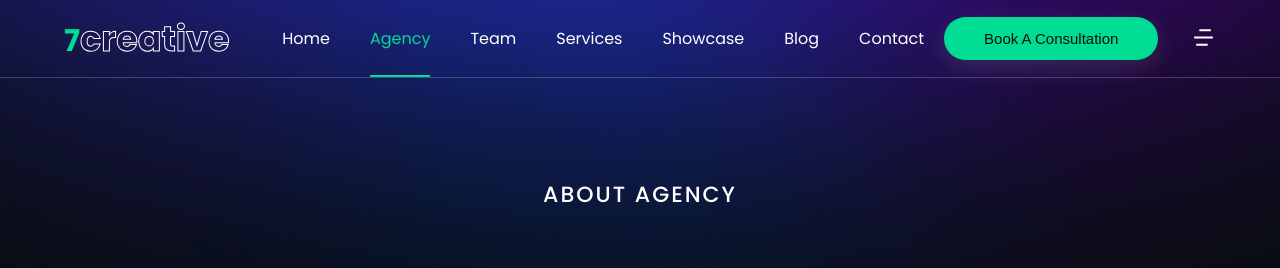
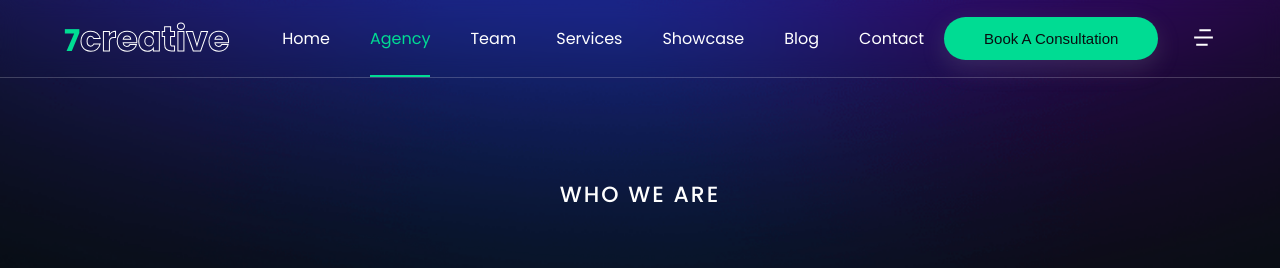
Before and after one commit to Imoite-zn/acme-org-site, a Next.js app: page /agency in a window 1280 px wide. Shown: the top 268 px of the page. Built offline with nearby package versions, Linux system fonts and the light colour scheme.

Commit message:
first commit

```diff
--- a/package.json
+++ b/package.json
@@ -1,5 +1,5 @@
 {
-  "name": "creative-agency",
+  "name": "acme-organisation",
   "version": "0.1.0",
   "private": true,
   "scripts": {
--- a/sections/Agency.js
+++ b/sections/Agency.js
@@ -9,7 +9,7 @@ const Agency = () => {
       <section className='agency bg-top'>
         <div className='container'>
           <div className='heading-title'>
-            <TitleSm title='ABOUT AGENCY' /> <br />
+            <TitleSm title='WHO WE ARE' /> <br />
             <br />
             <Title title='The last digital agency you will ever need!' className='title-bg' />
           </div>
```
Also changed, not shown: 2 other files (tests, documents, lock files or other folders).
